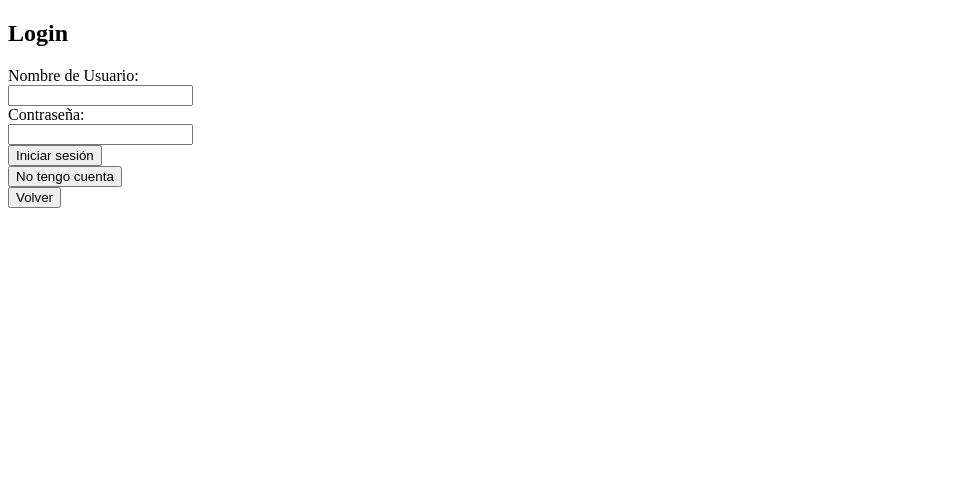
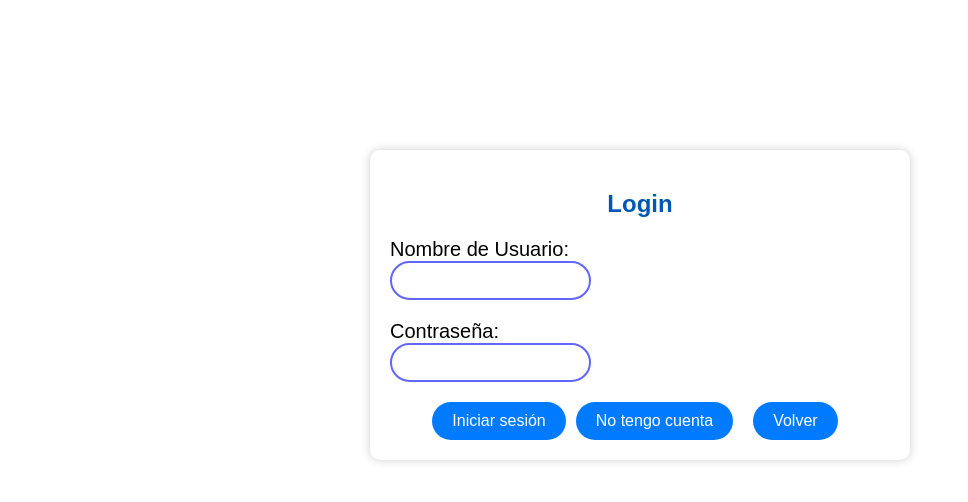
Before and after one commit to DCC-CC4401/2024-1-CC4401-1-grupo-6, a Django app: page /login/ in a window 1280 px wide. Shown: the top 502 px of the page, without its empty margins (0-968 px from the left). Run offline with Django 5.2, Linux system fonts and the light colour scheme.

Commit message:
FIX: css on login page was desactivated

```diff
--- a/aprende_beauchef/baseapp/static/css/login.css
+++ b/aprende_beauchef/baseapp/static/css/login.css
@@ -36,8 +36,15 @@
     border-radius: 20px; /* Bordes redondeados */
 }
 
-/* Botón de Inicio de Sesión */
-#submit-btn {
+.button-container {
+    display: flex;
+    flex-direction: row; /* Alinea los botones en fila */
+    justify-content: center; /* Centra los botones horizontalmente */
+    gap: 10px; /* Espacio entre los botones */
+}
+
+/* Botón de  */
+#login_button {
     background-color: #007BFF; /* Color de fondo azul */
     border: none; /* Sin bordes */
     color: white; /* Texto en blanco */
@@ -48,6 +55,38 @@
     transition: background-color 0.3s; /* Transición suave del color de fondo */
 }
 
-#submit-btn:hover {
+#login_button:hover {
     background-color: #0056b3; /* Color al hacer hover */
 }
+
+/* Botón de  */
+#NotAccount {
+    background-color: #007BFF; /* Color de fondo azul */
+    border: none; /* Sin bordes */
+    color: white; /* Texto en blanco */
+    padding: 10px 20px; /* Padding */
+    font-size: 16px; /* Tamaño del texto */
+    border-radius: 20px; /* Bordes redondeados */
+    cursor: pointer; /* Cursor en forma de mano al pasar sobre el botón */
+    transition: background-color 0.3s; /* Transición suave del color de fondo */
+}
+
+#NotAccount:hover {
+    background-color: #0056b3; /* Color al hacer hover */
+}
+
+/* Botón de  */
+#backToIndex {
+    background-color: #007BFF; /* Color de fondo azul */
+    border: none; /* Sin bordes */
+    color: white; /* Texto en blanco */
+    padding: 10px 20px; /* Padding */
+    font-size: 16px; /* Tamaño del texto */
+    border-radius: 20px; /* Bordes redondeados */
+    cursor: pointer; /* Cursor en forma de mano al pasar sobre el botón */
+    transition: background-color 0.3s; /* Transición suave del color de fondo */
+}
+
+#backToIndex:hover {
+    background-color: #0056b3; /* Color al hacer hover */
+}
--- a/aprende_beauchef/baseapp/static/templates/login.html
+++ b/aprende_beauchef/baseapp/static/templates/login.html
@@ -3,7 +3,7 @@
 Iniciar sesión
 {%endblock%}
 {%block stylesheets%}
-<!--<link rel="stylesheet"  type="text/css" href="/static/css/login.css"> -->
+<link rel="stylesheet"  type="text/css" href="/static/css/login.css">
 {%endblock%}
 {%block content%}
 <div class="main-container">
@@ -24,14 +24,13 @@ Iniciar sesión
                 <label for="password"> Contraseña: </label> <br>
                 <input type="password" id="password" name="password">
             </div>
-            <div class="login_button">
+            <div class="button-container">
                 <button id="login_button" type="submit"> Iniciar sesión </button>
+                <button type="button" class="NotAccount" id="NotAccount" onclick="location.href = 'http://127.0.0.1:8000/register'"> No tengo cuenta </button> <br>
+                <button type="button" class="backToIndex" id="backToIndex" onclick="location.href = 'http://127.0.0.1:8000/'" > Volver </button> <br>
             </div>
 
         </form>
-
-        <button type="button" class="NotAccount" onclick="location.href = 'http://127.0.0.1:8000/register'"> No tengo cuenta </button> <br>
-        <button type="button" class="backToIndex" onclick="location.href = 'http://127.0.0.1:8000/'" > Volver </button> <br>
     </div>
 </div>
 {%endblock%}
--- a/aprende_beauchef/baseapp/views.py
+++ b/aprende_beauchef/baseapp/views.py
@@ -16,7 +16,6 @@ def login_view(request):
         username = request.POST.get("username")
         password = request.POST.get("password")
         user = authenticate(request, username=username, password=password)
-        print("User: ", user)
         if user is not None:
             login(request, user)
             return redirect("index")
```
